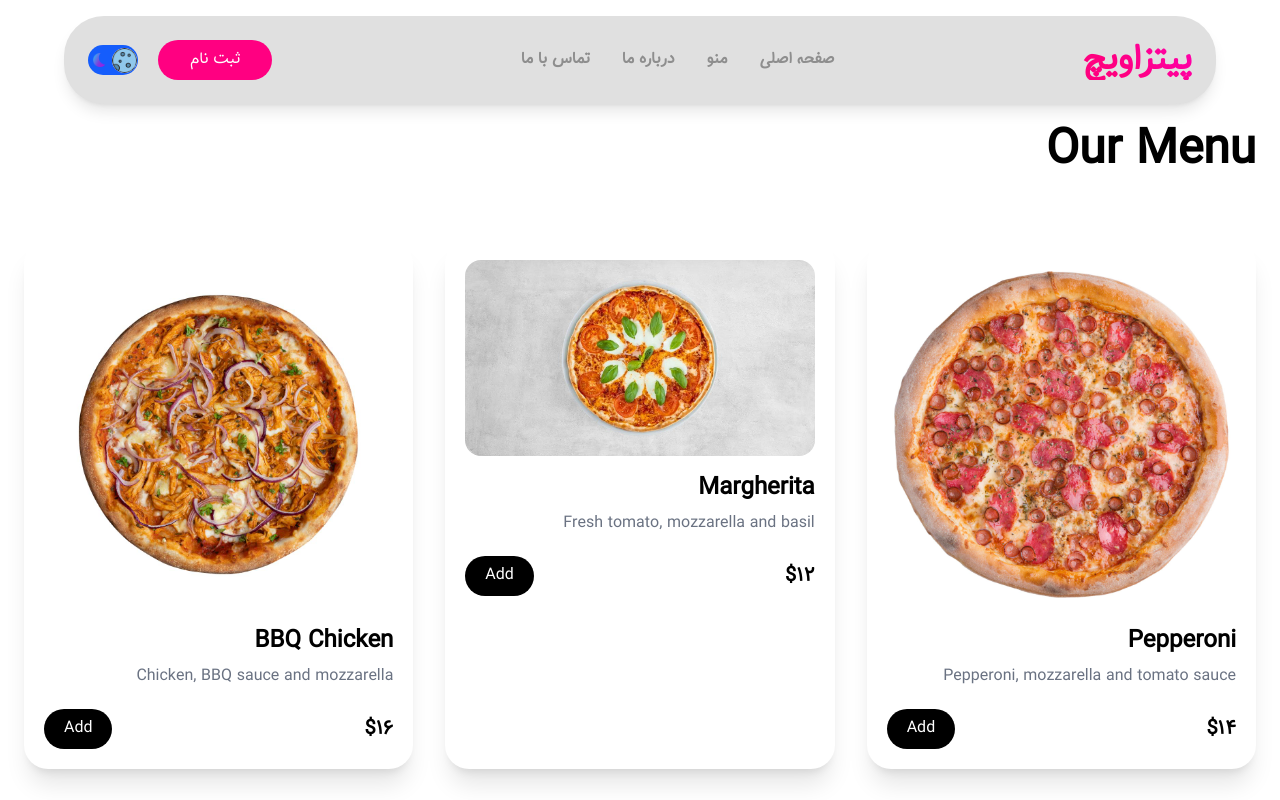
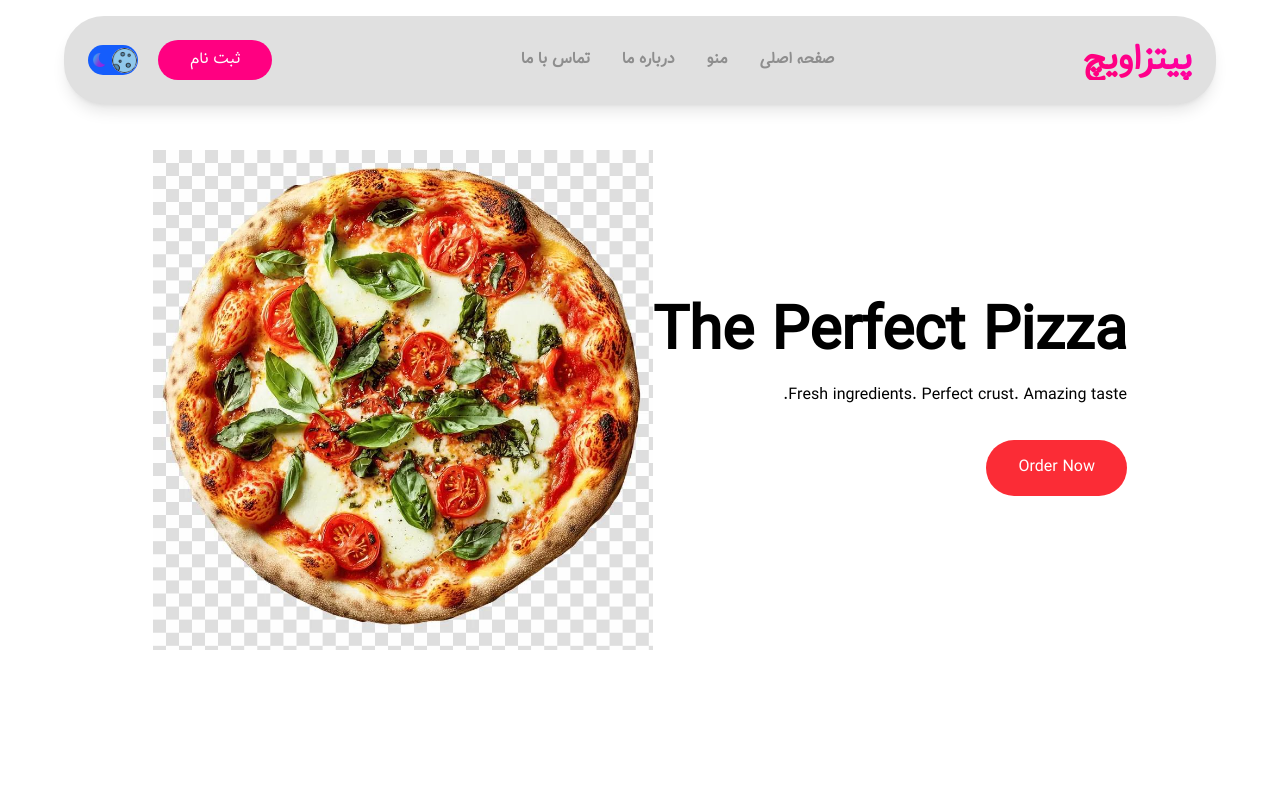
Before and after one commit to sani1426/food__order_frontend, a Next.js app: page / in a window 1280 px wide. Shown: the top 800 px of the page. Built offline with nearby package versions, Linux system fonts and the light colour scheme.

Commit message:
update page.jsx and animationHero.jsx

```diff
--- a/app/page.jsx
+++ b/app/page.jsx
@@ -1,5 +1,5 @@
 
-import animationHero from "@/components/animation/animationHero";
+import AnimationHero from "@/components/animation/animationHero";
 import Products from "@/components/animation/products";
 
 
@@ -8,11 +8,9 @@ export default function Home() {
   return (
     <>
       <main>
-        <animationHero />
+        <AnimationHero />
 
         <Products />
-
-
       </main>
     </>
   );
--- a/components/animation/animationHero.jsx
+++ b/components/animation/animationHero.jsx
@@ -4,7 +4,7 @@ import { useRef } from "react";
 import { useGSAP } from "@gsap/react";
 import { gsap } from "@/lib/gsap";
 
-export default function animationHero() {
+export default function AnimationHero() {
   const container = useRef(null);
 
   useGSAP(
```
